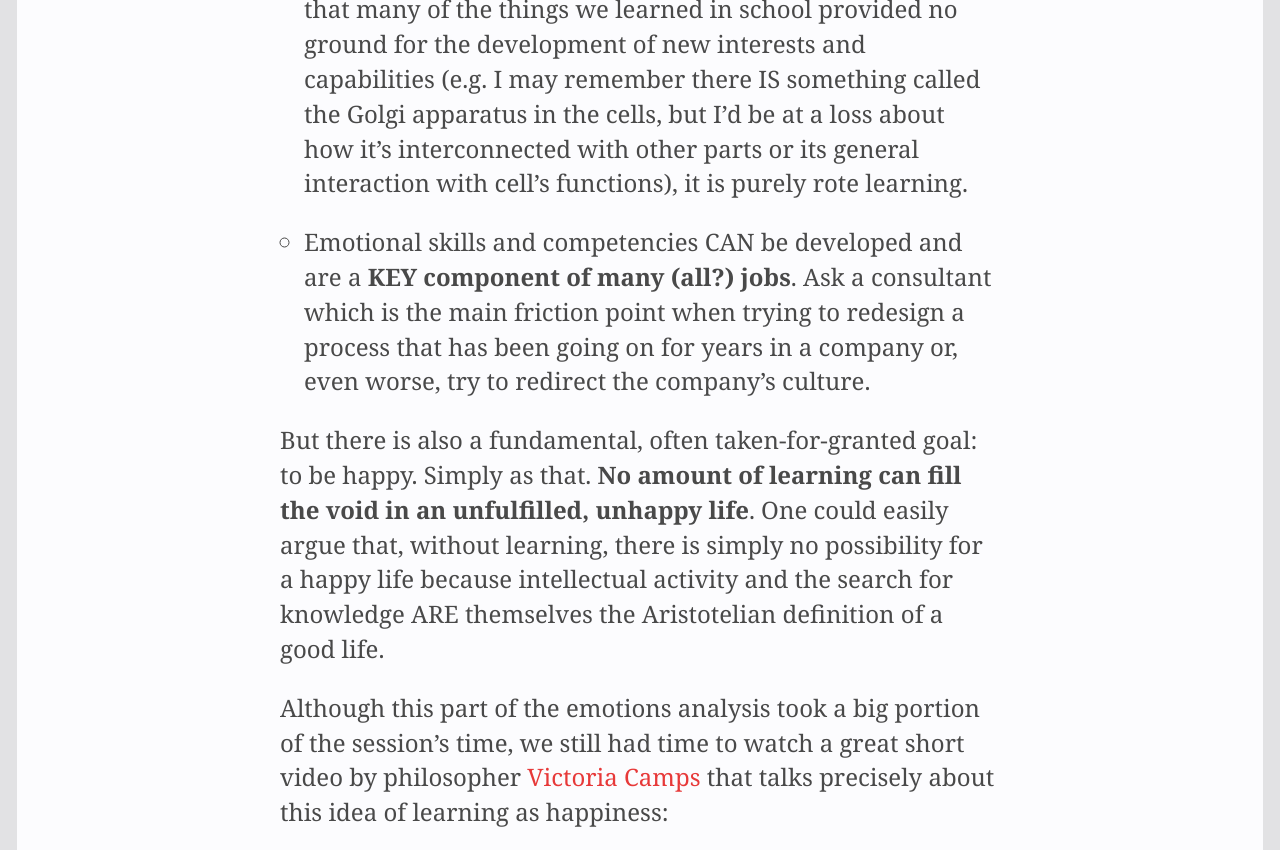
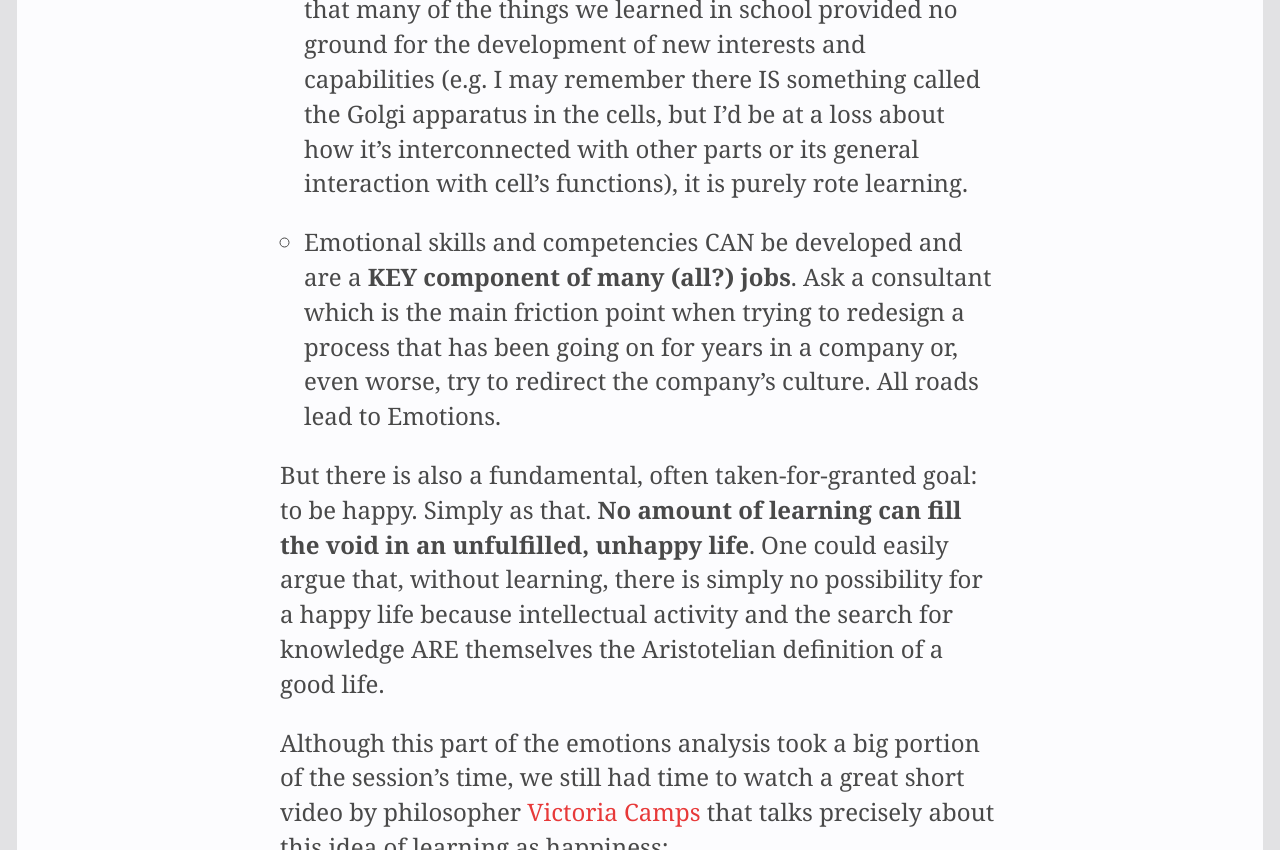
Before and after one commit to aitor/aitor.github.com, a Jekyll site: the page built from _posts/2024-05-04-osotu-learning-session-two.md, in a window 1280 px wide and 900 px high, scrolled down 5909 px, cut to the strip 0-850 px from the top of the window. Built offline with Jekyll 4.4.1, drawn with Linux system fonts in a browser that asks for light colours; nearby versions of some CDN libraries.

Commit message:
Update 2024-05-04-osotu-learning-session-two.md

```diff
--- a/_posts/2024-05-04-osotu-learning-session-two.md
+++ b/_posts/2024-05-04-osotu-learning-session-two.md
@@ -53,7 +53,7 @@ There are, of course, obvious advantages to putting emotions front and centre in
 
 - If the emotional scaffold is right, **the learning becomes more significant**. Often, we are confronted with the fact that many of the things we learned in school provided no ground for the development of new interests and capabilities (e.g. I may remember there IS something called the Golgi apparatus in the cells, but I'd be at a loss about how it's interconnected with other parts or its general interaction with cell's functions), it is purely rote learning.
 
-- Emotional skills and competencies CAN be developed and are a **KEY component of many (all?) jobs**. Ask a consultant which is the main friction point when trying to redesign a process that has been going on for years in a company or, even worse, try to redirect the company's culture.
+- Emotional skills and competencies CAN be developed and are a **KEY component of many (all?) jobs**. Ask a consultant which is the main friction point when trying to redesign a process that has been going on for years in a company or, even worse, try to redirect the company's culture. All roads lead to Emotions.
 
 But there is also a fundamental, often taken-for-granted goal: to be happy. Simply as that. **No amount of learning can fill the void in an unfulfilled, unhappy life**. One could easily argue that, without learning, there is simply no possibility for a happy life because intellectual activity and the search for knowledge ARE themselves the Aristotelian definition of a good life.
 
```
